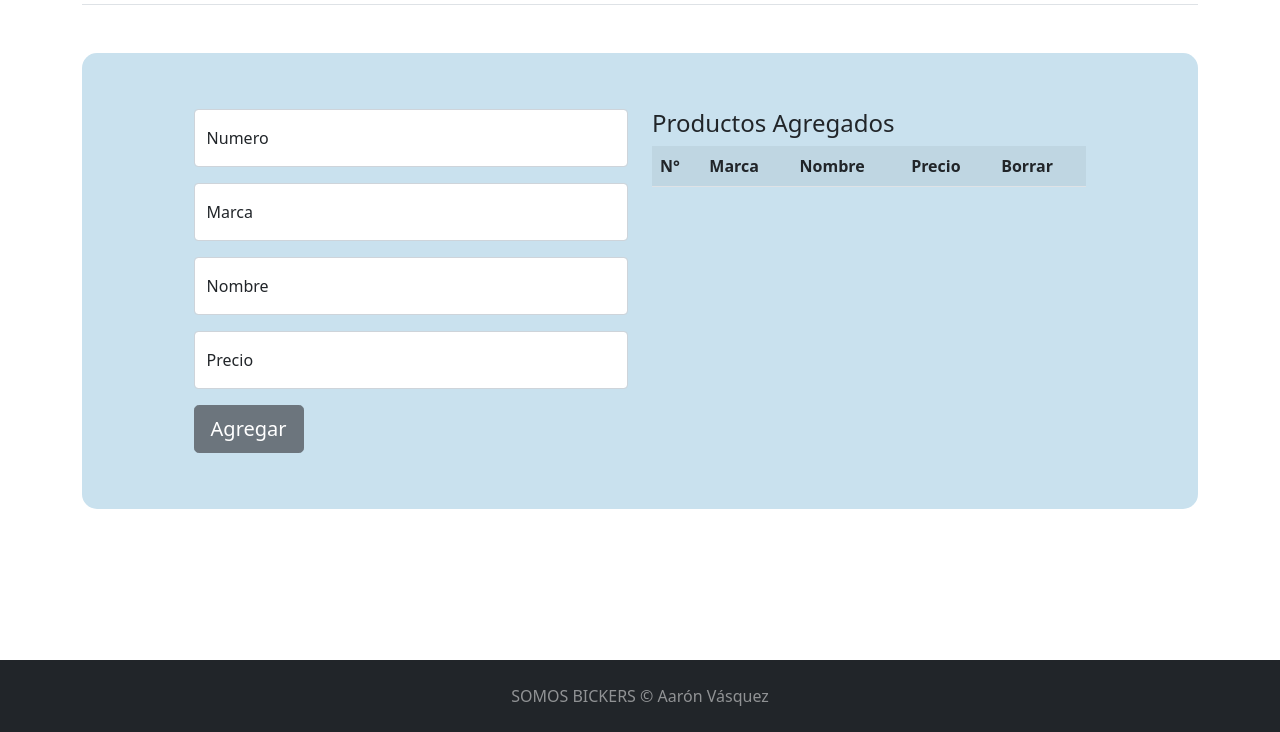
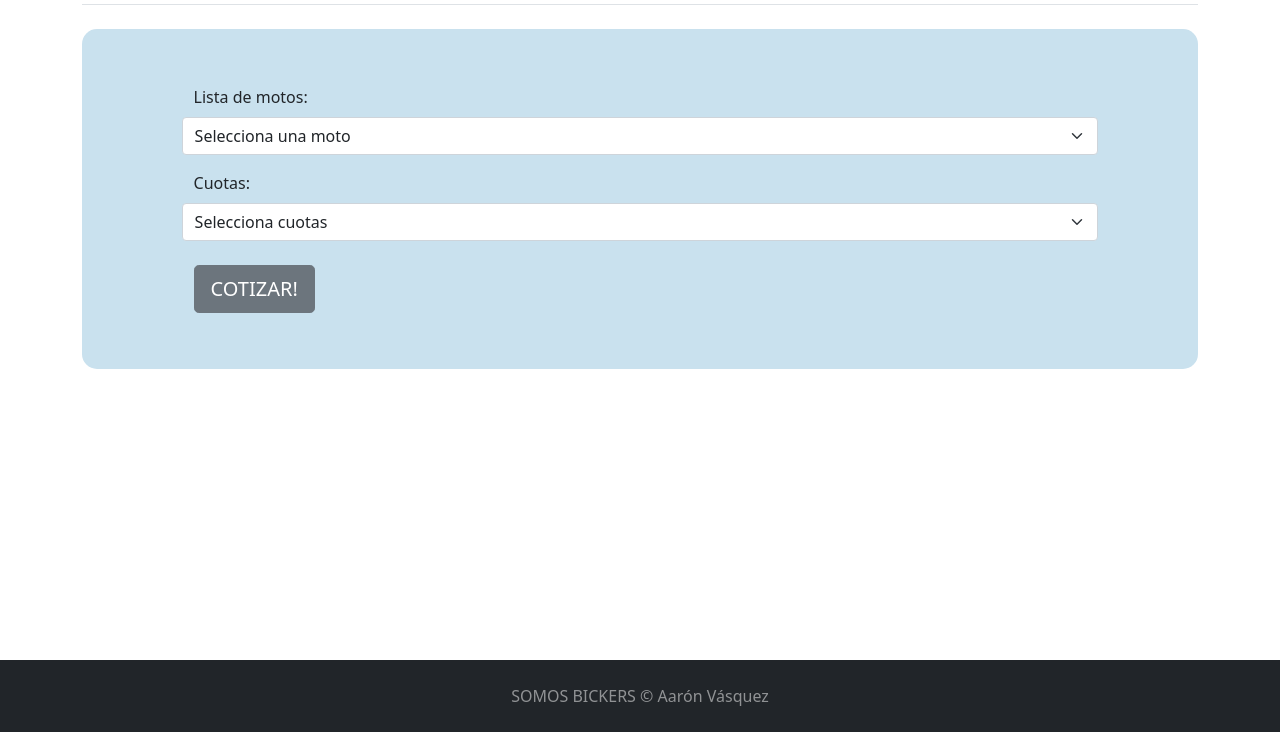
Before and after one commit to aaronvs96/Coderhouse, a plain HTML site: page proyecto_final_JS/html/cotizar.html in a window 1280 px wide. Shown: the part 68-800 px from the top of the page. Drawn offline with nearby package versions, Linux system fonts and the light colour scheme.

Commit message:
Update cotizar.html

```diff
--- a/proyecto_final_JS/html/cotizar.html
+++ b/proyecto_final_JS/html/cotizar.html
@@ -7,6 +7,7 @@
     <meta name="viewport" content="width=device-width, initial-scale=1.0">
     <link rel="stylesheet" href="../css/centra_forms.css">
     <link rel="stylesheet" href="../css/estilos.css">
+    <link rel="stylesheet" href="https://cdnjs.cloudflare.com/ajax/libs/font-awesome/6.1.0/css/all.min.css">
     <link href="https://cdn.jsdelivr.net/npm/bootstrap@5.1.3/dist/css/bootstrap.min.css" rel="stylesheet"
         integrity="sha384-1BmE4kWBq78iYhFldvKuhfTAU6auU8tT94WrHftjDbrCEXSU1oBoqyl2QvZ6jIW3" crossorigin="anonymous">
     <title>SOMOS BIKERS</title>
@@ -28,61 +29,46 @@
                     <li class="nav-item"><a href="../index.html" class="nav-link" aria-current="page">Inicio</a></li>
                     <li class="nav-item"><a href="nosotros.html" class="nav-link">Nosotros</a></li>
                     <li class="nav-item"><a href="catalogo.html" class="nav-link">Catalogo</a></li>
-                <li class="nav-item"><a href="cotizar.html" class="nav-link">Cotizar</a></li>
+                    <li class="nav-item"><a href="cotizar.html" class="nav-link active">Cotizar</a></li>
                     <li class="nav-item"><a href="contacto.html" class="nav-link">Contacto</a></li>
                     <li class="nav-item"><a href="carrito.html" class="nav-link">Carrito</a></li>
-                <li class="nav-item"><a href="crear_producto.html" class="nav-link active" aria-current="page">Crear
+                    <li class="nav-item"><a href="crear_producto.html" class="nav-link" aria-current="page">Crear
                             Producto</a></li>
                 </ul>
             </header>
         </div>
 
-
-
-
-    <br>
         <div class="container">
             <div class="centra_forms">
+                <form action="" class="row g-3">
+                    <div class="col-md6">
                         <div class="row">
-                <div id="datos" class="col">
-                    <div class="form-floating mb-3">
-                        <input type="text" class="form-control" id="id_numero" placeholder="Numero">
-                        <label for="id_numero">Numero</label>
-                    </div>
-                    <div class="form-floating mb-3">
-                        <input type="text" class="form-control" id="id_marca" placeholder="Marca">
-                        <label for="id_marca">Marca</label>
-                    </div>
-                    <div class="form-floating mb-3">
-                        <input type="text" class="form-control" id="id_nombre" placeholder="Nombre">
-                        <label for="id_nombre">Nombre</label>
-                    </div>
-                    <div class="form-floating mb-3">
-                        <input type="text" class="form-control" id="id_precio" placeholder="Precio">
-                        <label for="id_precio">Precio</label>
-                    </div>
-                    <button type="button" class="btn btn-secondary btn-lg" id="btn_agregar_producto">Agregar</button>
-                </div>
-                <div class="col">
-                    <h4>Productos Agregados</h4>
-                    <table class="table table-striped">
-                        <tr>
-                            <th scope="col">N°</th>
-                            <th scope="col">Marca</th>
-                            <th scope="col">Nombre</th>
-                            <th scope="col">Precio</th>
-                            <th scope="col">Borrar</th>
-                        </tr>
-
-                    </table>
+                            <label for="selectMotos" class="form-label">Lista de motos:</label>
+                            <select name="lista_Motos" id="selectMotos" class="form-select"
+                                aria-label="Default select example">
+                                <option value="" disabled selected>Selecciona una moto</option>
+                            </select>
                         </div>
                     </div>
+                    <div class="col-md6">
+                        <div class="row">
+                            <label for="selectCuotas" class="form-label">Cuotas:</label>
+                            <select name="cuotas" id="selectCuotas" class="form-select"
+                                aria-label="Default select example">
+                                <option value="" disabled selected>Selecciona cuotas</option>
+                            </select>
+                        </div>
+                    </div>
+                </form>
+                <br>
+                <button id="btn-enviar-cotizar" type="button" class="btn btn-secondary btn-lg">COTIZAR!</button>
             </div>
 
+            <div id="cotizarMoto" class=""></div>
+            <div id="resultadoCotizacion" class="ocultar_cotizacion"></div>
+            <div id="resultadoFiltro"></div>
         </div>
     </div>
-
-
 
 
     <footer id="sticky-footer" class="flex-shrink-0 py-4 bg-dark text-white-50">
@@ -91,12 +77,15 @@
         </div>
     </footer>
 
+
+
     <script src="https://cdn.jsdelivr.net/npm/bootstrap@5.1.3/dist/js/bootstrap.bundle.min.js"
         integrity="sha384-ka7Sk0Gln4gmtz2MlQnikT1wXgYsOg+OMhuP+IlRH9sENBO0LRn5q+8nbTov4+1p"
         crossorigin="anonymous"></script>
     <script src="https://unpkg.com/sweetalert/dist/sweetalert.min.js"></script>
 
-    <script src="../js/crear_producto.js" type="module"></script>
+    <script src="../js/cotizar.js" type="module"></script>
+
 </body>
 
 </html>
```
Lines whose indentation alone changed are shown as unchanged.
